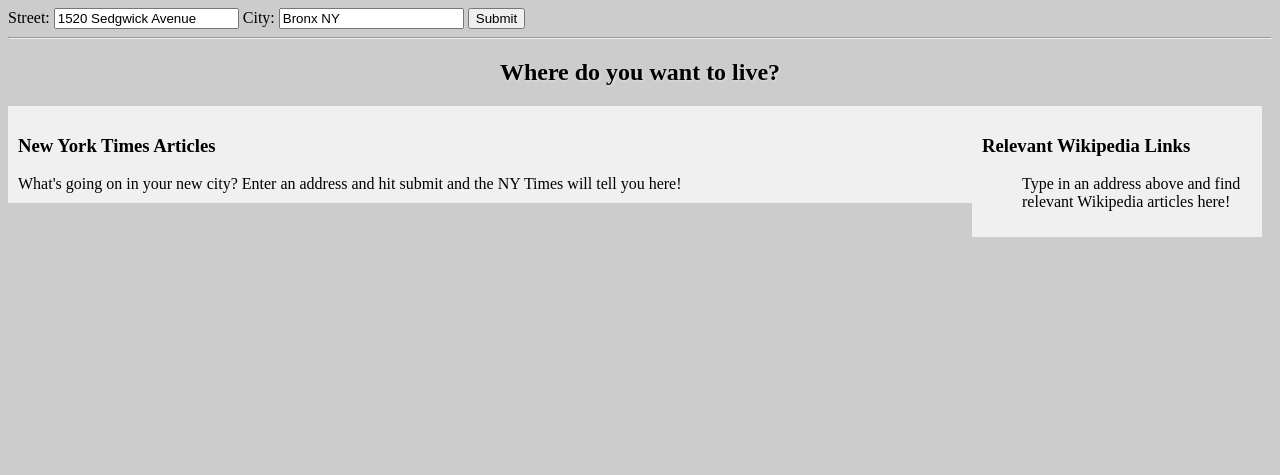
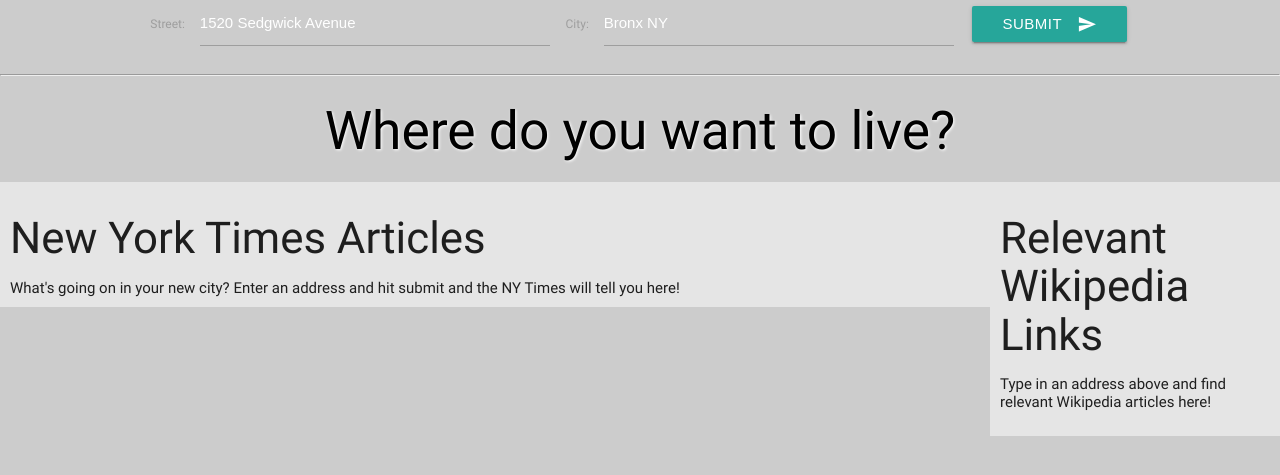
Before and after one commit to prezadito/move-planner, a PHP site: page / in a window 1280 px wide. Shown: the top 475 px of the page. Run offline with PHP 8.4, Linux system fonts and the light colour scheme.

Commit message:
adding personal styles

```diff
--- a/css/style.css
+++ b/css/style.css
@@ -1,5 +1,19 @@
-* {box-sizing:border-box;}
+ * {box-sizing:border-box;}
 body {background-color: #CCC;}
+
+.form-container {
+    margin: 0 auto;
+    text-align: center;
+}
+
+label, button {
+    margin: 0 1em;
+}
+
+input {
+    max-width: 350px;
+    color: #fff;
+}
 
 .bgimg {
     position:fixed;
@@ -12,7 +26,7 @@ body {background-color: #CCC;}
 
 .greeting {
     color:black;
-    text-shadow: 1px 1px 3px rgba(255,255,255, .5);
+    text-shadow: 1px 1px 3px rgba(255,255,255, 1);
     text-align: center;
 }
 
@@ -20,14 +34,14 @@ body {background-color: #CCC;}
     float:right;
     width:290px;
     padding:10px;
-    margin-right: 10px;
-    background-color: rgba(255,255,255,0.7);
+    /* margin-right: 10px; */
+    background-color: rgba(255,255,255,0.5);
 }
 
 .nytimes-container {
     padding: 10px;
-    margin-right:300px;
-    background-color: rgba(255,255,255,0.7);
+    margin-right: 290px;
+    background-color: rgba(255,255,255,0.5);
 }
 
 .article-list {
--- a/home.html
+++ b/home.html
@@ -2,15 +2,19 @@
 <html lang="en">
  <head>
     <meta charset="UTF-8">
-    <title>Your Moving Companion</title>
+    <title>Move Planner: Your Moving Companion</title>
+    <link rel="stylesheet" href="https://cdnjs.cloudflare.com/ajax/libs/materialize/0.100.1/css/materialize.min.css">
+    <link rel="stylesheet" href="https://cdnjs.cloudflare.com/ajax/libs/normalize/7.0.0/normalize.min.css">
+    <link href="https://fonts.googleapis.com/icon?family=Material+Icons" rel="stylesheet">
     <link rel="stylesheet" href="css/style.css">
+    <meta name="viewport" content="width=device-width, initial-scale=1.0"/>
 </head>
 <body>
 
     <form id="form-container" class="form-container">
         <label for="street">Street: </label><input type="text" id="street" value="1520 Sedgwick Avenue">
         <label for="city">City: </label><input type="text" id="city" value="Bronx NY">
-        <button id="submit-btn">Submit</button>
+        <button id="submit-btn" class="waves-effect waves-light btn"><i class="material-icons right">send</i>Submit</button>
     </form>
 
     <hr>
@@ -30,6 +34,7 @@
     </div>
 
     <script src="js/libs/jquery.min.js"></script>
+    <script src="https://cdnjs.cloudflare.com/ajax/libs/materialize/0.100.1/js/materialize.min.js"></script>
     <script src="js/script.js"></script>
 </body>
 </html>
--- a/js/script.js
+++ b/js/script.js
@@ -1,3 +1,4 @@
+// Request and Render functions
 
 function loadData() {
 
@@ -70,3 +71,6 @@ function loadData() {
 };
 
 $('#form-container').submit(loadData);
+
+
+// UI Event handlers with Materialize
```
Also changed, not shown: css/responsive.css (added).
